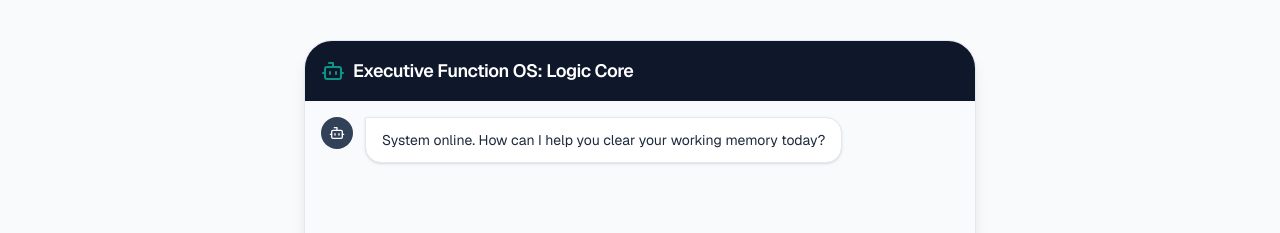
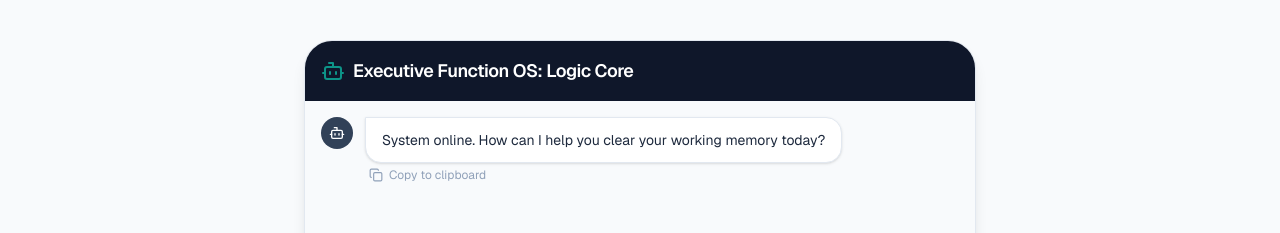
Before and after one commit to Executive-Function-OS/percolation-import, a Next.js app: page / in a window 1280 px wide. Shown: the part 1826-2059 px from the top of the page. Built offline with nearby package versions, Linux system fonts and the light colour scheme; no server answers.

Commit message:
Update AIEngine.tsx

```diff
--- a/components/AIEngine.tsx
+++ b/components/AIEngine.tsx
@@ -2,7 +2,7 @@
 
 import React, { useState, useRef, useEffect } from 'react';
 import { getChatResponse } from './chatAction';
-import { Send, User, Bot, Loader2 } from 'lucide-react';
+import { Send, User, Bot, Loader2, Copy, Check } from 'lucide-react';
 
 type Message = {
   role: 'user' | 'model';
@@ -15,6 +15,7 @@ export default function AIEngine() {
   ]);
   const [input, setInput] = useState('');
   const [isLoading, setIsLoading] = useState(false);
+  const [copiedIndex, setCopiedIndex] = useState<number | null>(null);
   const messagesEndRef = useRef<HTMLDivElement>(null);
 
   useEffect(() => {
@@ -32,8 +33,6 @@ export default function AIEngine() {
 
     try {
       const messagesString = JSON.stringify(newMessages);
-
-      // Call the secure Server Action (this is what reads your Vercel variable!)
       const response = await getChatResponse(messagesString);
 
       if (response.error) {
@@ -49,6 +48,22 @@ export default function AIEngine() {
     }
   };
 
+  // Robust copy function that works across all browsers and devices
+  const handleCopy = (text: string, index: number) => {
+    const textArea = document.createElement("textarea");
+    textArea.value = text;
+    document.body.appendChild(textArea);
+    textArea.select();
+    try {
+      document.execCommand('copy');
+      setCopiedIndex(index);
+      setTimeout(() => setCopiedIndex(null), 2000); // Reset checkmark after 2 seconds
+    } catch (err) {
+      console.error('Failed to copy', err);
+    }
+    document.body.removeChild(textArea);
+  };
+
   return (
     <div className="flex flex-col h-[600px] w-full max-w-2xl mx-auto border border-slate-200 rounded-xl overflow-hidden bg-white shadow-lg font-sans my-10">
       <div className="bg-[#0F172A] text-white p-4 flex items-center space-x-2">
@@ -60,14 +75,36 @@ export default function AIEngine() {
         {messages.map((msg, index) => (
           <div key={index} className={`flex ${msg.role === 'user' ? 'justify-end' : 'justify-start'}`}>
             <div className={`flex max-w-[85%] ${msg.role === 'user' ? 'flex-row-reverse' : 'flex-row'}`}>
+
+              {/* Avatar */}
               <div className={`flex-shrink-0 h-8 w-8 rounded-full flex items-center justify-center ${msg.role === 'user' ? 'bg-[#1E40AF] ml-3' : 'bg-slate-700 mr-3'}`}>
                 {msg.role === 'user' ? <User size={16} className="text-white" /> : <Bot size={16} className="text-white" />}
               </div>
-              <div className={`px-4 py-3 text-sm rounded-2xl ${msg.role === 'user' ? 'bg-[#1E40AF] text-white rounded-tr-none' : 'bg-white border border-slate-200 text-slate-800 rounded-tl-none shadow-sm'}`}>
-                {msg.content.split('\n').map((line, i) => (
-                  <span key={i}>{line}<br/></span>
-                ))}
+
+              {/* Message Content & Copy Button */}
+              <div className="flex flex-col gap-1">
+                {/* select-text forces the browser to allow highlighting! */}
+                <div className={`px-4 py-3 text-sm rounded-2xl select-text cursor-text ${msg.role === 'user' ? 'bg-[#1E40AF] text-white rounded-tr-none' : 'bg-white border border-slate-200 text-slate-800 rounded-tl-none shadow-sm'}`}>
+                  {msg.content.split('\n').map((line, i) => (
+                    <span key={i}>{line}<br/></span>
+                  ))}
+                </div>
+
+                {/* One-click copy button for AI responses */}
+                {msg.role === 'model' && (
+                  <button
+                    onClick={() => handleCopy(msg.content, index)}
+                    className="self-start flex items-center gap-1.5 text-xs text-slate-400 hover:text-slate-700 transition-colors px-1"
+                  >
+                    {copiedIndex === index ? (
+                      <><Check size={14} className="text-emerald-500" /> <span className="text-emerald-500">Copied</span></>
+                    ) : (
+                      <><Copy size={14} /> Copy to clipboard</>
+                    )}
+                  </button>
+                )}
               </div>
+
             </div>
           </div>
         ))}
```
